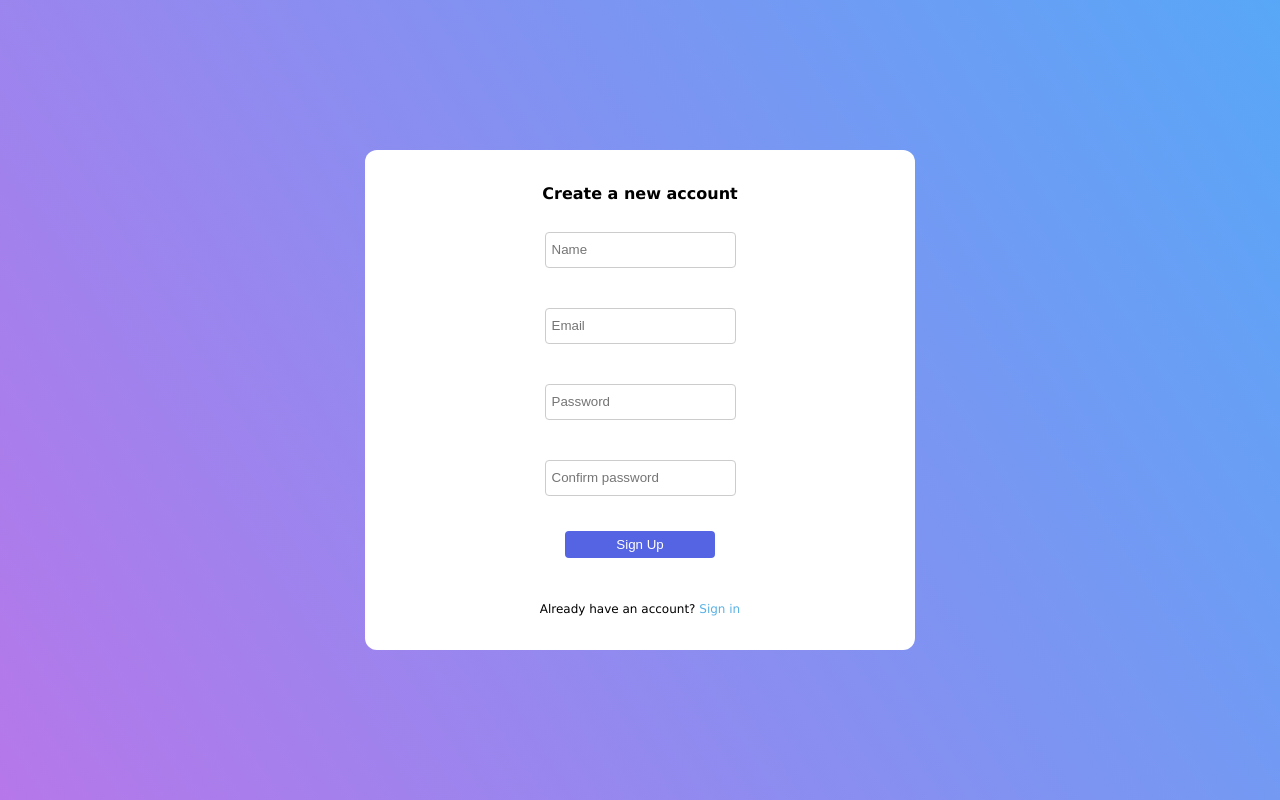
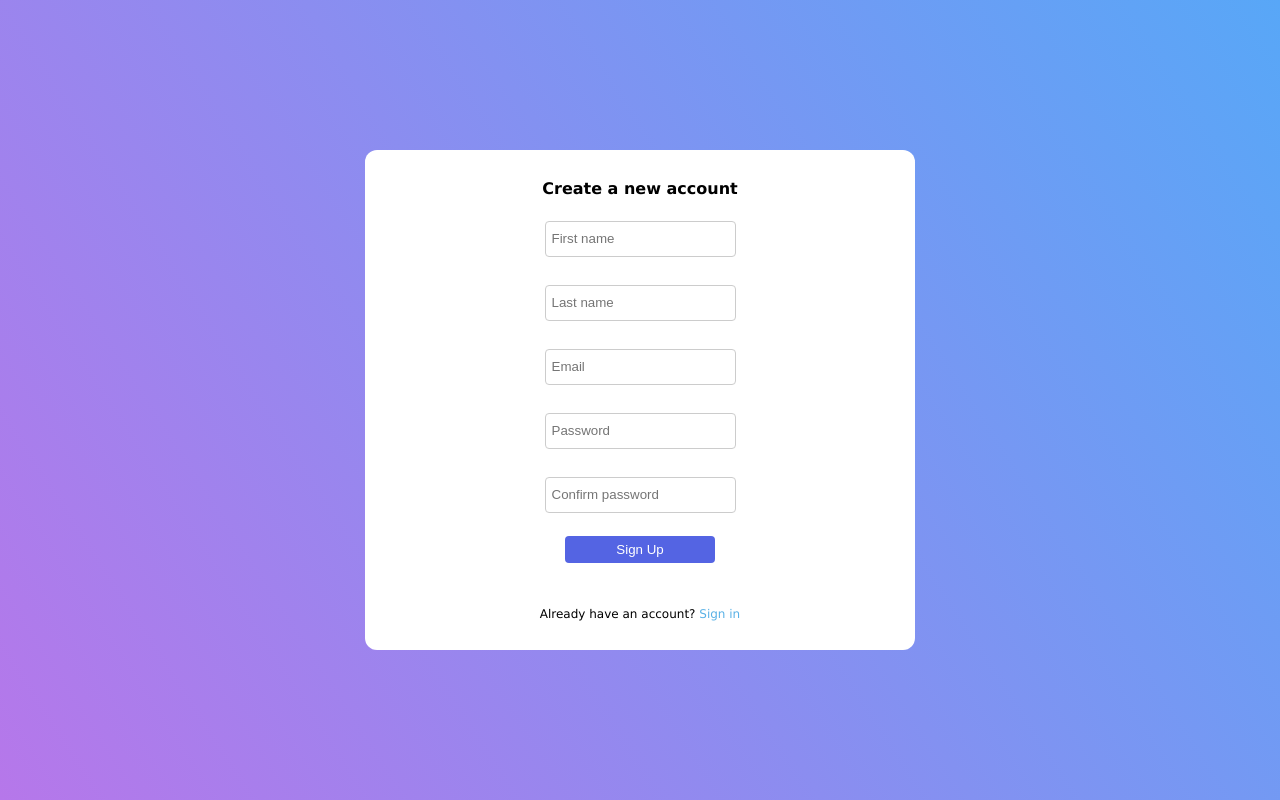
Before and after one commit to tupasj/Issue-Tracker, a React (Vite) app in the folder frontend/: page /register in a window 1280 px wide. Built offline with nearby package versions, Linux system fonts and the light colour scheme.

Commit message:
Refactor form inputs into Input component

```diff
--- /dev/null
+++ b/frontend/src/components/Elements/Form/Input.tsx
@@ -0,0 +1,43 @@
+import styled from 'styled-components';
+import { Field, ErrorMessage } from 'formik';
+import { ErrorMessageText } from '@/components/Elements/Form';
+
+const FormControl = styled.div`
+  margin-top: 5px;
+  display: flex;
+  flex-direction: column;
+  gap: 5px;
+  align-items: start;
+`;
+
+const StyledField = styled(Field)`
+  height: 32px;
+  padding-left: 6px;
+  padding-right: 6px;
+  border: 1px solid #ccc;
+  border-radius: 4px;
+`;
+
+const ErrorWrapper = styled.div`
+  height: 15px;
+`;
+
+type Props = {
+  type: string;
+  id: string;
+  name: string;
+  placeholder?: string;
+};
+
+export const Input = ({ type, id, name, placeholder }: Props) => {
+  return (
+    <>
+      <FormControl>
+        <StyledField type={type} id={id} name={name} placeholder={placeholder} />
+      </FormControl>
+      <ErrorWrapper>
+        <ErrorMessage name={name} component={ErrorMessageText as any} />
+      </ErrorWrapper>
+    </>
+  );
+};
--- a/frontend/src/components/Elements/Form/LoginForm.tsx
+++ b/frontend/src/components/Elements/Form/LoginForm.tsx
@@ -1,8 +1,8 @@
 import styled from 'styled-components';
 import { useState } from 'react';
-import { Formik, Form, Field, ErrorMessage } from 'formik';
+import { Formik, Form } from 'formik';
 import * as Yup from 'yup';
-import { ErrorMessageText } from '@/components/Elements/Form';
+import { Input } from '@/components/Elements/Form';
 
 const FormWrapper = styled.div`
   display: flex;
@@ -11,22 +11,6 @@ const FormWrapper = styled.div`
   align-items: center;
   gap: 10px;
   text-align: center;
-`;
-
-const FormControl = styled.div`
-  margin-top: 5px;
-  display: flex;
-  flex-direction: column;
-  gap: 5px;
-  align-items: start;
-`;
-
-const StyledField = styled(Field)`
-  height: 32px;
-  padding-left: 6px;
-  padding-right: 6px;
-  border: 1px solid #ccc;
-  border-radius: 4px;
 `;
 
 const LoginButton = styled.button`
@@ -43,14 +27,9 @@ const LoginButton = styled.button`
   }
 `;
 
-const ErrorWrapper = styled.div`
-  height: 15px;
-`;
-
 const NotificationTextContainer = styled.div``;
 
 interface FormValues {
-  name: string;
   email: string;
   password: string;
 }
@@ -59,7 +38,6 @@ export const LoginForm = () => {
   const [notificationText, setNotificationText] = useState('');
 
   const initialValues = {
-    name: '',
     email: '',
     password: '',
   };
@@ -91,30 +69,8 @@ export const LoginForm = () => {
       <Form>
         <FormWrapper>
           <NotificationTextContainer>{notificationText}</NotificationTextContainer>
-          <FormControl>
-            <StyledField
-              className="form-input"
-              type="email"
-              id="email"
-              name="email"
-              placeholder="Email"
-            />
-          </FormControl>
-          <ErrorWrapper>
-            <ErrorMessage name="email" component={ErrorMessageText as any} />
-          </ErrorWrapper>
-          <FormControl>
-            <StyledField
-              className="form-input"
-              type="password"
-              id="password"
-              name="password"
-              placeholder="Password"
-            />
-          </FormControl>
-          <ErrorWrapper>
-            <ErrorMessage name="password" component={ErrorMessageText as any} />
-          </ErrorWrapper>
+          <Input type="email" id="email" name="email" placeholder="Email" />
+          <Input type="password" id="password" name="password" placeholder="Password" />
           <LoginButton type="submit" onClick={() => (validationActive = true)}>
             Log In
           </LoginButton>
--- a/frontend/src/components/Elements/Form/SignupForm.tsx
+++ b/frontend/src/components/Elements/Form/SignupForm.tsx
@@ -1,8 +1,8 @@
 import styled from 'styled-components';
 import { useState } from 'react';
-import { Formik, Form, Field, ErrorMessage } from 'formik';
+import { Formik, Form } from 'formik';
 import * as Yup from 'yup';
-import { ErrorMessageText } from '@/components/Elements/Form';
+import { Input } from '@/components/Elements/Form';
 
 const FormWrapper = styled.div`
   padding: 15px;
@@ -10,24 +10,8 @@ const FormWrapper = styled.div`
   flex-direction: column;
   justify-content: space-around;
   align-items: center;
-  gap: 10px;
+  gap: 4px;
   text-align: center;
-`;
-
-const FormControl = styled.div`
-  margin-top: 5px;
-  display: flex;
-  flex-direction: column;
-  gap: 5px;
-  align-items: start;
-`;
-
-const StyledField = styled(Field)`
-  height: 32px;
-  padding-left: 6px;
-  padding-right: 6px;
-  border: 1px solid #ccc;
-  border-radius: 4px;
 `;
 
 const SignupButton = styled.button`
@@ -44,14 +28,11 @@ const SignupButton = styled.button`
   }
 `;
 
-const ErrorWrapper = styled.div`
-  height: 15px;
-`;
-
 const NotificationTextContainer = styled.div``;
 
 interface FormValues {
-  name: string;
+  firstName: string;
+  lastName: string;
   email: string;
   password: string;
   passwordConfirmation: string;
@@ -62,14 +43,19 @@ export const SignupForm = () => {
   const [notificationText, setNotificationText] = useState('');
 
   const initialValues = {
-    name: '',
+    firstName: '',
+    lastName: '',
     email: '',
     password: '',
     passwordConfirmation: '',
   };
 
   const validationSchema = Yup.object({
-    name: Yup.string()
+    firstName: Yup.string()
+      .required('This field is required.')
+      .min(2, 'Name should be a minimum of 2 characters.')
+      .max(50, 'Please enter a name of 50 characters or less'),
+    lastName: Yup.string()
       .required('This field is required.')
       .min(2, 'Name should be a minimum of 2 characters.')
       .max(50, 'Please enter a name of 50 characters or less'),
@@ -104,35 +90,16 @@ export const SignupForm = () => {
           <Form>
             <FormWrapper>
               <NotificationTextContainer>{notificationText}</NotificationTextContainer>
-              <FormControl>
-                <StyledField type="text" id="name" name="name" placeholder="Name" />
-              </FormControl>
-              <ErrorWrapper>
-                <ErrorMessage name="email" component={ErrorMessageText as any} />
-              </ErrorWrapper>
-              <FormControl>
-                <StyledField type="email" id="email" name="email" placeholder="Email" />
-              </FormControl>
-              <ErrorWrapper>
-                <ErrorMessage name="email" component={ErrorMessageText as any} />
-              </ErrorWrapper>
-              <FormControl>
-                <StyledField type="password" id="password" name="password" placeholder="Password" />
-              </FormControl>
-              <ErrorWrapper>
-                <ErrorMessage name="email" component={ErrorMessageText as any} />
-              </ErrorWrapper>
-              <FormControl>
-                <StyledField
-                  type="password"
-                  id="passwordConfirmation"
-                  name="passwordConfirmation"
-                  placeholder="Confirm password"
-                />
-              </FormControl>
-              <ErrorWrapper>
-                <ErrorMessage name="email" component={ErrorMessageText as any} />
-              </ErrorWrapper>
+              <Input type="text" id="firstName" name="firstName" placeholder="First name" />
+              <Input type="text" id="lastName" name="lastName" placeholder="Last name" />
+              <Input type="email" id="email" name="email" placeholder="Email" />
+              <Input type="password" id="password" name="password" placeholder="Password" />
+              <Input
+                type="password"
+                id="passwordConfirmation"
+                name="passwordConfirmation"
+                placeholder="Confirm password"
+              />
               <SignupButton type="submit" onClick={() => (validationActive = true)}>
                 Sign Up
               </SignupButton>
--- a/frontend/src/components/Elements/Form/index.ts
+++ b/frontend/src/components/Elements/Form/index.ts
@@ -1,3 +1,4 @@
 export * from './LoginForm';
 export * from './SignupForm';
 export * from './ErrorMessage';
+export * from './Input';
--- a/frontend/src/pages/SettingsPage.tsx
+++ b/frontend/src/pages/SettingsPage.tsx
@@ -20,6 +20,8 @@ export const SettingsPage = () => {
       <H2>User</H2>
       <H3>Change profile picture</H3>
       <H3>Change display name</H3>
+      <H3>Add phone number</H3>
+      <input type="tel" placeholder="123-45-678" pattern="[0-9]{3}-[0-9]{2}-[0-9]{3}" />
     </Container>
   );
 };
```
Also changed, not shown: 1 other file (tests, documents, lock files or other folders).
